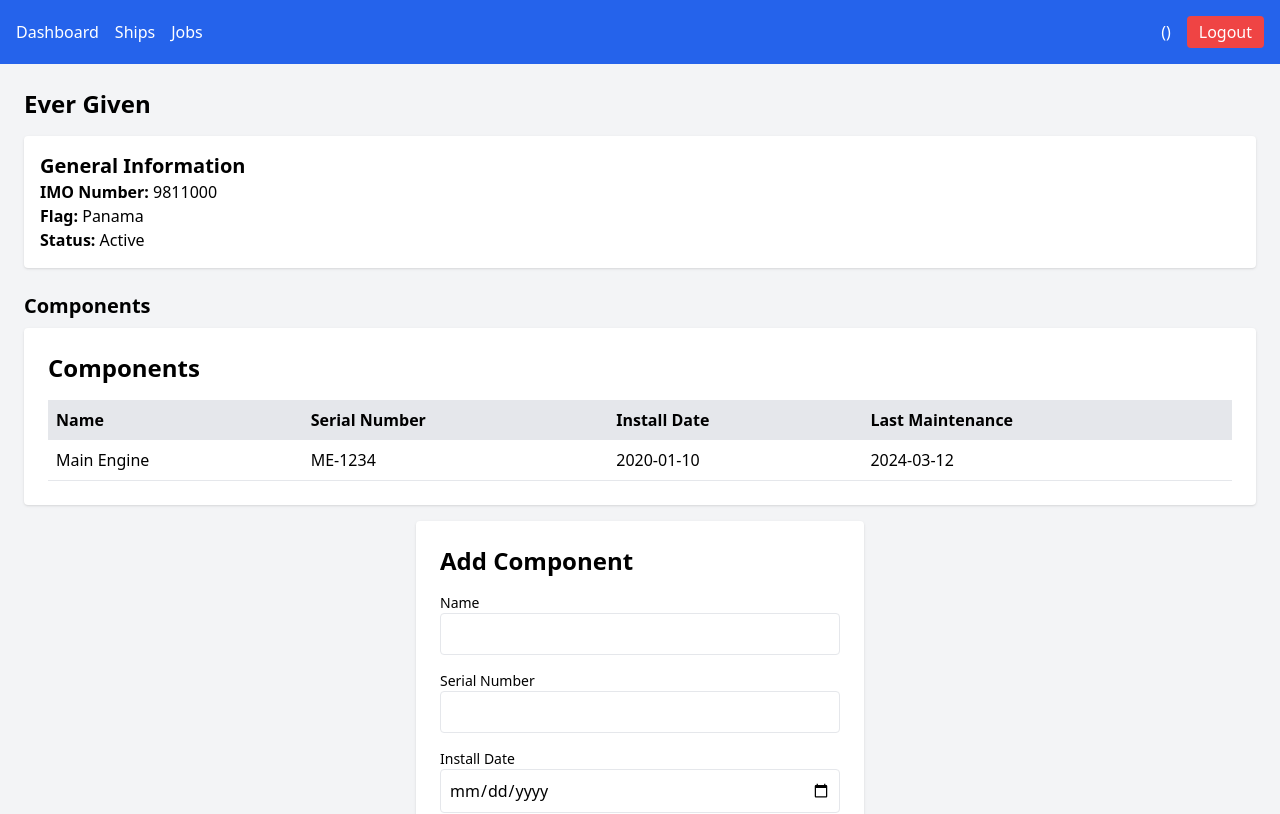
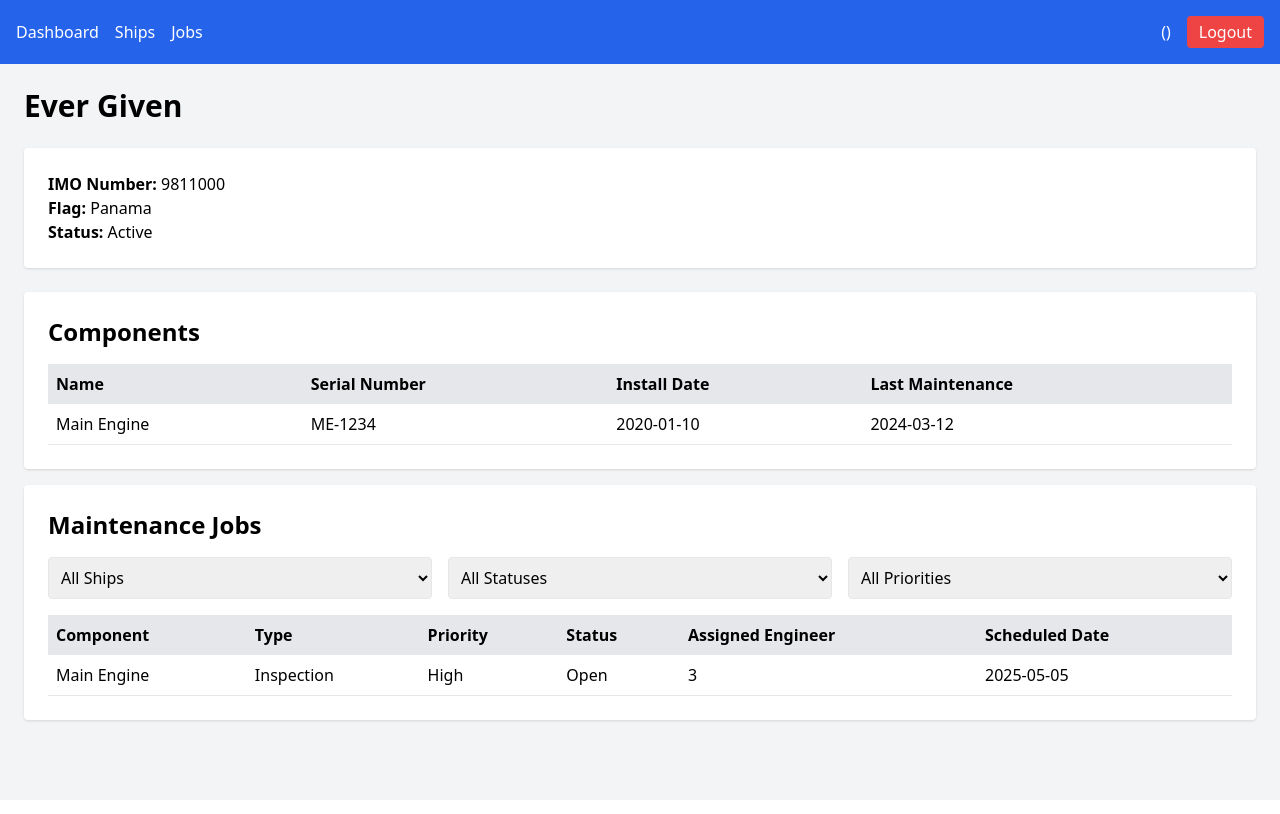
Before and after one commit to pr0secutor/entnt-assignment, a React (Create React App) app: page /ships/s1 in a window 1280 px wide. Shown: the top 814 px of the page. Built offline with nearby package versions, Linux system fonts and the light colour scheme; what chartjs-plugin-datalabels would draw is missing.

Commit message:
Added the ability to edit ship details

```diff
--- a/src/components/Components/ComponentForm.jsx
+++ b/src/components/Components/ComponentForm.jsx
@@ -23,7 +23,7 @@
   };
 
   return (
-    <div className="max-w-md mx-auto my-4 p-6 bg-white rounded shadow">
+    <div className="max-w-md my-4 p-6 bg-white rounded shadow">
       <h2 className="text-2xl font-bold mb-4">Add Component</h2>
       {error && <p className="text-red-500 mb-4">{error}</p>}
       <form onSubmit={handleSubmit}>
--- a/src/components/Ships/ShipDetail.jsx
+++ b/src/components/Ships/ShipDetail.jsx
@@ -1,8 +1,9 @@
-import { useContext } from 'react';
 import { useParams } from 'react-router-dom';
+import { useContext, useState } from 'react';
 import { ShipsContext } from '../../contexts/ShipsContext';
-import { ComponentsContext } from '../../contexts/ComponentsContext';
-import { JobsContext } from '../../contexts/JobsContext';
+import { AuthContext } from '../../contexts/AuthContext';
+import { roleUtils } from '../../utils/roleUtils';
+import ShipForm from './ShipForm';
 import ComponentList from '../Components/ComponentList';
 import ComponentForm from '../Components/ComponentForm';
 import JobList from '../Jobs/JobList';
@@ -10,33 +11,50 @@
 function ShipDetail() {
   const { id } = useParams();
   const { ships } = useContext(ShipsContext);
-  const { components } = useContext(ComponentsContext);
-  const { jobs } = useContext(JobsContext);
+  const { user } = useContext(AuthContext);
   const ship = ships.find(s => s.id === id);
+  const [showEditForm, setShowEditForm] = useState(false);
+  const [showComponentForm, setShowComponentForm] = useState(false);
 
-  if (!ship) return <div className="p-6">Ship not found</div>;
-
-  const shipComponents = components.filter(c => c.shipId === id);
-  const shipJobs = jobs.filter(j => j.shipId === id);
+  if (!ship) {
+    return <div className="p-6">Ship not found</div>;
+  }
 
   return (
     <div className="p-6">
-      <h2 className="text-2xl font-bold mb-4">{ship.name}</h2>
-      <div className="bg-white p-4 rounded shadow mb-6">
-        <h3 className="text-xl font-semibold">General Information</h3>
+      <h1 className="text-3xl font-bold mb-6">{ship.name}</h1>
+      <div className="bg-white p-6 rounded shadow mb-6">
         <p><strong>IMO Number:</strong> {ship.imo}</p>
         <p><strong>Flag:</strong> {ship.flag}</p>
         <p><strong>Status:</strong> {ship.status}</p>
+        {roleUtils.canManageShips(user?.role) && (
+          <button
+            onClick={() => setShowEditForm(!showEditForm)}
+            className="mt-4 bg-blue-600 text-white px-4 py-2 rounded hover:bg-blue-700"
+          >
+            {showEditForm ? 'Cancel Edit' : 'Edit Ship'}
+          </button>
+        )}
       </div>
-      <div className="mb-6">
-        <h3 className="text-xl font-semibold mb-2">Components</h3>
-        <ComponentList shipId={id} />
-        <ComponentForm shipId={id} />
-      </div>
-      <div>
-        <h3 className="text-xl font-semibold mb-2">Maintenance History</h3>
-        <JobList jobs={shipJobs} />
-      </div>
+      {showEditForm && roleUtils.canManageShips(user?.role) && (
+        <ShipForm
+          existingShip={ship}
+          onClose={() => setShowEditForm(false)}
+        />
+      )}
+      {roleUtils.canManageComponents(user?.role) && (
+        <div className="mb-6">
+          <button
+            onClick={() => setShowComponentForm(!showComponentForm)}
+            className="bg-blue-600 text-white px-4 py-2 rounded hover:bg-blue-700"
+          >
+            {showComponentForm ? 'Close Form' : 'Add Component'}
+          </button>
+        </div>
+      )}
+      {showComponentForm && <ComponentForm shipId={id} />}
+      <ComponentList shipId={id} />
+      <JobList shipId={id} />
     </div>
   );
 }
--- a/src/components/Ships/ShipForm.jsx
+++ b/src/components/Ships/ShipForm.jsx
@@ -8,8 +8,10 @@
 
   const handleSubmit = (e) => {
     e.preventDefault();
+    console.debug('ShipForm handleSubmit called with:', formData); // Debug
     if (!formData.name || !formData.imo || !formData.flag) {
       setError('All fields are required');
+      console.debug('Validation failed: Missing required fields'); // Debug
       return;
     }
     if (existingShip) {
@@ -17,6 +19,8 @@
     } else {
       addShip(formData);
     }
+    setFormData({ name: '', imo: '', flag: '', status: 'Active' }); // Reset form
+    setError('');
     onClose();
   };
 
@@ -66,16 +70,18 @@
             <option value="Under Maintenance">Under Maintenance</option>
           </select>
         </div>
+        <div className="flex space-x-2">
           <button type="submit" className="w-full bg-blue-600 text-white p-2 rounded hover:bg-blue-700">
-          {existingShip ? 'Update' : 'Add'} Ship
+            {existingShip ? 'Update Ship' : 'Add Ship'}
           </button>
           <button
             type="button"
             onClick={onClose}
-          className="w-full mt-2 bg-gray-300 text-black p-2 rounded hover:bg-gray-400"
+            className="w-full bg-gray-300 text-gray-800 p-2 rounded hover:bg-gray-400"
           >
             Cancel
           </button>
+        </div>
       </form>
     </div>
   );
--- a/src/contexts/ShipsContext.jsx
+++ b/src/contexts/ShipsContext.jsx
@@ -5,10 +5,11 @@
 export const ShipsContext = createContext();
 
 export const ShipsProvider = ({ children }) => {
-  const [ships, setShips] = useState(localStorageUtils.getData("ships"));
+  const [ships, setShips] = useState(localStorageUtils.getData("ships") || []);
   const { addNotification } = useContext(NotificationsContext);
 
   const addShip = (ship) => {
+    console.debug('addShip called with:', ship);
     const newShip = { id: `s${ships.length + 1}`, ...ship };
     const updatedShips = [...ships, newShip];
     setShips(updatedShips);
@@ -17,15 +18,17 @@
   };
 
   const updateShip = (id, updatedShip) => {
+    console.debug('updateShip called for id:', id, 'with:', updatedShip);
     const updatedShips = ships.map((s) =>
       s.id === id ? { ...s, ...updatedShip } : s
     );
     setShips(updatedShips);
     localStorageUtils.setData("ships", updatedShips);
-    addNotification(`Ship ${updateShip.name} updated successfully`);
+    addNotification(`Ship ${updatedShip.name} updated successfully`);
   };
 
   const deleteShip = (id) => {
+    console.debug('deleteShip called for id:', id);
     const ship = ships.find((s) => s.id === id);
     const updatedShips = ships.filter((s) => s.id !== id);
     setShips(updatedShips);
@@ -41,3 +44,5 @@
     </ShipsContext.Provider>
   );
 };
+
+export default ShipsProvider;
--- a/src/utils/roleUtils.js
+++ b/src/utils/roleUtils.js
@@ -1,5 +1,5 @@
 export const roleUtils = {
-  canManageShips: (role) => ['Admin'].includes(role),
+  canManageShips: (role) => role === 'Admin',
   canManageComponents: (role) => ['Admin', 'Inspector'].includes(role),
   canManageJobs: (role) => ['Admin', 'Inspector'].includes(role),
   canViewJobs: (role) => ['Admin', 'Inspector', 'Engineer'].includes(role),
```
Lines whose indentation alone changed are shown as unchanged.
